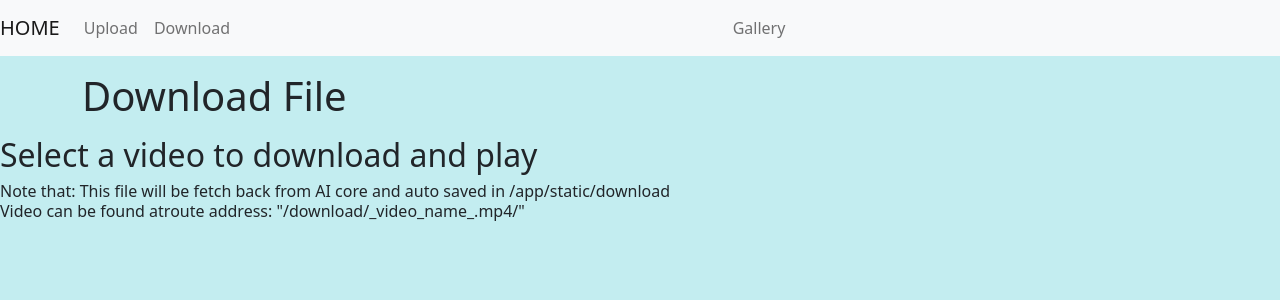
After one commit to JuliaThTranNguyen/VIDEO_SUMMARY, a Flask app: template vid_sum/flask/backend/app/templates/public/download_file.html in a window 1280 px wide. The commit adds this page. Shown: the top 300 px of the page. Run offline with Flask 2, Linux system fonts and the light colour scheme; the template is opened without the code that fills it, so the values that code supplies are empty; some libraries are stand-ins or nearby versions.

Commit message:
release 13.12

```diff
--- /dev/null
+++ b/vid_sum/flask/backend/app/templates/public/download_file.html
@@ -0,0 +1,37 @@
+{% extends "public/templates/public.html" %}
+<!--  -->
+{% block title %} Download {% endblock %}
+
+<!--  -->
+{% block main %}
+<div class="container">
+    <div class="row">
+        <div class="col">
+            <h1>Download File</h1>
+        </div>
+    </div>
+</div>
+<title>Python Flask - Video Upload and Play Example</title>
+<h2>Select a video to download and play</h2>
+<h6>Note that: This file will be fetch back from AI core and auto saved in /app/static/download</br>
+    Video can be found atroute address: "/download/_video_name_.mp4/"
+</h6>
+<p>
+    {% with messages = get_flashed_messages() %} {% if messages %}
+    <ul>
+        {% for message in messages %}
+        <li>{{ message }}</li>
+        {% endfor %}
+    </ul>
+    {% endif %} {% endwith %}
+</p>
+
+{% if filename %}
+
+<p>
+	<a href="{{ url_for('.download_file') }}">Download</a>
+</p>
+
+{% endif %}
+
+{% endblock %}
```
Also changed, not shown: vid_sum/flask/backend/app/download_file.py (added, +26 -0 lines), vid_sum/flask/backend/app/templates/public/gallery.html (deleted, +0 -28 lines), vid_sum/flask/backend/app/templates/public/upload.html (+8 -11 lines), vid_sum/flask/backend/vid_sum/output_feature/custom_video/scores/split0/custom_video_-1.json (+1 -1 lines), vid_sum/flask/backend/app/_init_.py (line endings or trailing spaces), vid_sum/flask/backend/app/uploads.py (line endings or trailing spaces), vid_sum/flask/backend/vid_sum/video_generation/generator.py (line endings or trailing spaces), 7 other files.
